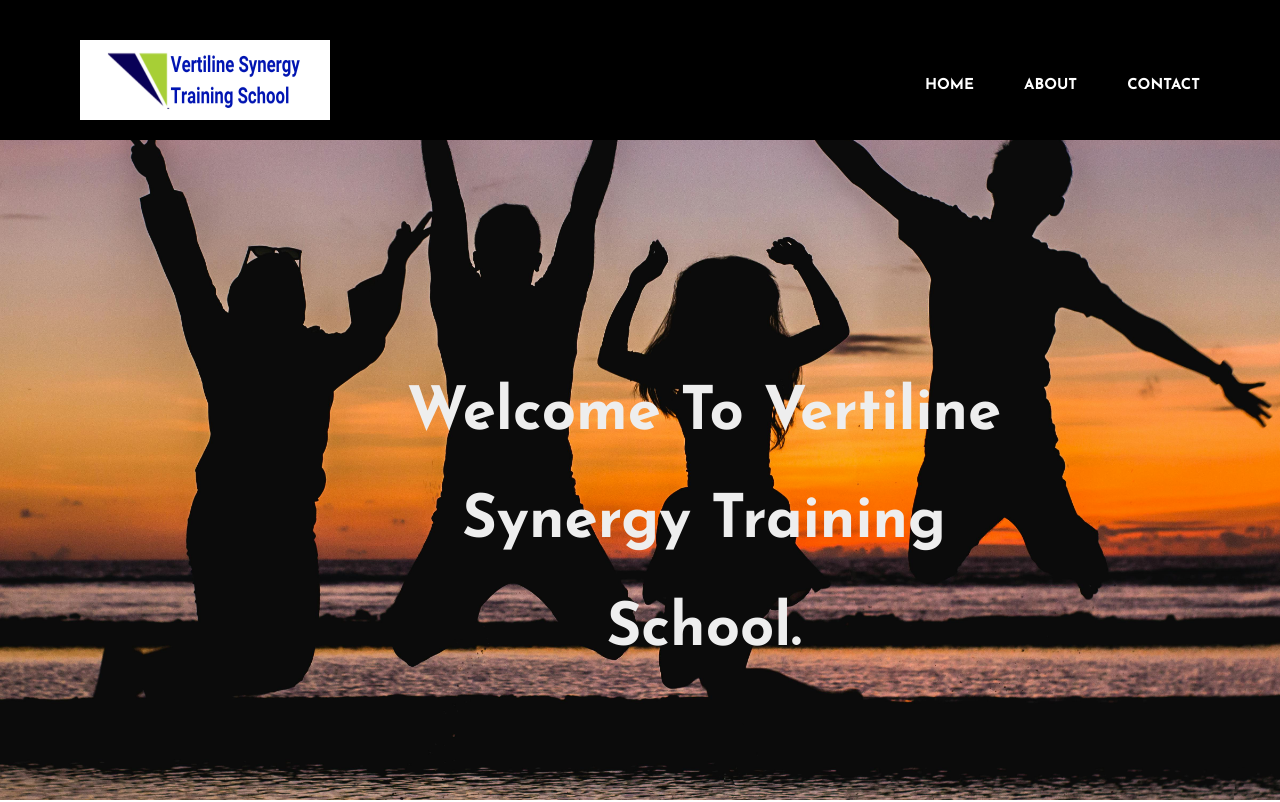
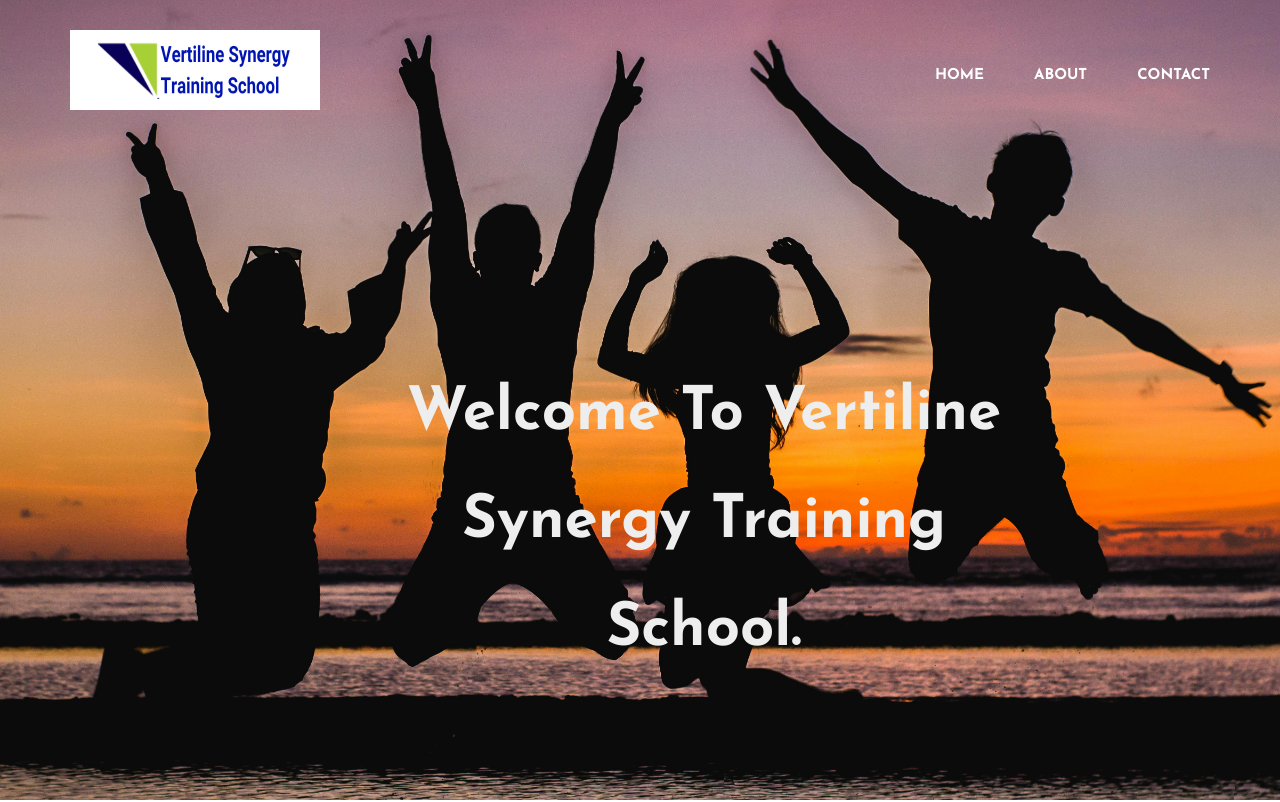
Before and after one commit to Beenflexxin01/VSTS, a React (Vite) app: page / in a window 1280 px wide. Shown: the top 802 px of the page. Built offline with nearby package versions, Linux system fonts and the light colour scheme; the HTML template or start-up script is replaced by a standard one.

Commit message:
Initial commit

```diff
--- a/src/App.jsx
+++ b/src/App.jsx
@@ -3,6 +3,7 @@ import ApplLayout from "./UI/ApplLayout";
 import Home from "./Pages/Home";
 import About from "./Pages/About";
 import Contact from "./Pages/Contact";
+import PageNotFound from "./Pages/PageNotFound";
 
 function App() {
   return (
@@ -13,6 +14,7 @@ function App() {
             <Route path="/" element={<Home />} />
             <Route path="about" element={<About />} />
             <Route path="contact" element={<Contact />} />
+            <Route path="*" element={<PageNotFound />} />
           </Route>
         </Routes>
       </BrowserRouter>
--- /dev/null
+++ b/src/Pages/PageNotFound.jsx
@@ -0,0 +1,11 @@
+function PageNotFound() {
+    return (
+      <div>
+        <h1 className="page-header">
+          Page Not Found. Kindly check to confirm if the url is correctly spelt 😢.
+        </h1>
+      </div>
+    );
+  }
+
+  export default PageNotFound;
--- a/src/UI/MainNav.jsx
+++ b/src/UI/MainNav.jsx
@@ -45,10 +45,10 @@ function MainNav() {
             </li>
           </div>
         </ul>
-      </nav>
       <h1 className=" text-header">
         Welcome To Vertiline Synergy Training School.
       </h1>
+      </nav>
     </>
   );
 }
--- a/src/index.css
+++ b/src/index.css
@@ -21,11 +21,11 @@ li {
   list-style: none;
 }
 
-header {
-  height: 100vh;
-  background-image: url("./images/p9.jpg");
-  background-size: cover;
-  position: relative;
+.page-header {
+  font-size: 4rem;
+  text-align: center;
+  width: 30%;
+  margin: auto;
 }
 
 .container {
@@ -34,20 +34,19 @@ header {
 }
 
 .main-nav {
-  background-color: #000;
-  padding: 1rem;
+  height: 100vh;
+  background-image: url("./images/p9.jpg");
+  background-size: cover;
+  position: relative;
   position: sticky;
-  top: 0;
-  bottom: 0;
-  z-index: 1;
 }
 
-.main-nav-ul{
+.main-nav-ul {
   display: flex;
   align-items: center;
   gap: 4rem;
   justify-content: space-between;
-  margin:0 7rem ;
+  margin: 0 7rem;
 }
 
 .burger-menu {
```
Also changed, not shown: src/media.css (+12 -0 lines).
